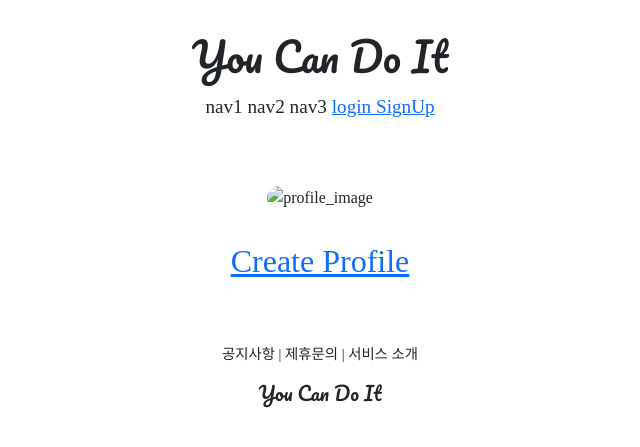
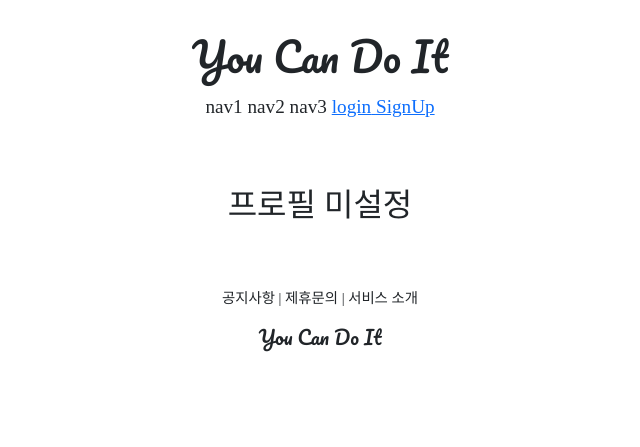
Before and after one commit to 0JNYNG0/Only-I-can-change-my-life, a Django app: template accountapp/templates/accountapp/detail.html in a window 1280 px wide. Shown: the top 447 px of the page, without its empty margins (320-960 px from the left). Run offline with Django 4.2, Linux system fonts and the light colour scheme; the template is opened without the code that fills it, so the values that code supplies are empty; some libraries are stand-ins or nearby versions; some web fonts are replaced.

Commit message:
Refactoring the code while making profileapp

```diff
--- a/accountapp/templates/accountapp/detail.html
+++ b/accountapp/templates/accountapp/detail.html
@@ -6,26 +6,35 @@
 <div>
     <div style="text-align: center; max-width: 500px; margin: 4rem auto;">
 
-        <img src="{{ target_user.profile.image.url }}" alt="profile_image" style="height: 12rem; width: 12rem; border-radius: 20rem; margin-bottom: 2rem;">
+        {% if target_user.profile %}
+        <img src="{{ target_user.profile.image.url }}" alt="profile_image"
+             style="height: 12rem; width: 12rem; border: 2px solid black; border-radius: 20rem; margin-bottom: 2rem;">
 
-        {% if target_user.profile %}
         <h2 style="font-family: 'Nanum_left'">
             {{ target_user.profile.nickname }}
+
+            {% if target_user == user %}
             <a href="{% url 'profileapp:update' pk=target_user.profile.pk %}">
                 edit
             </a>
+            {% endif %}
         </h2>
-        {% else %}
-        <a href="{% url 'profileapp:create' %}">
-            <h2 style="font-family: 'Nanum_left'">
-                Create Profile
-            </h2>
-        </a>
-        {% endif %}
-
         <h5 style="margin-bottom: 3rem;">
             {{ target_user.profile.message }}
         </h5>
+        {% else %}
+            {% if target_user == user %}
+            <a href="{% url 'profileapp:create' %}">
+                <h2 style="font-family: 'Nanum_left'">
+                    Create Profile
+                </h2>
+            </a>
+            {% else %}
+            <h2>
+                프로필 미설정
+            </h2>
+            {% endif %}
+        {% endif %}
 
 
         {% if target_user == user %}
```
Also changed, not shown: profileapp/views.py (+13 -3 lines), media/profile/hamster.png (added).
